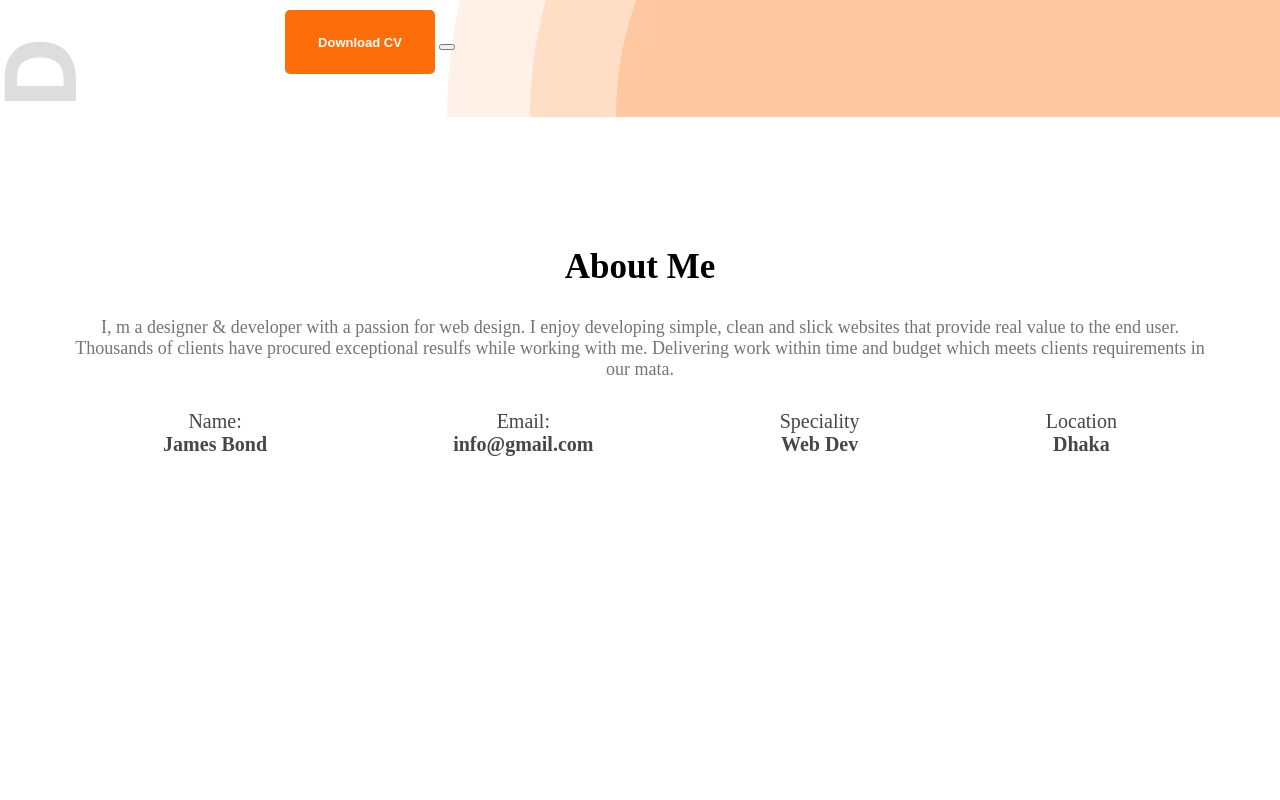
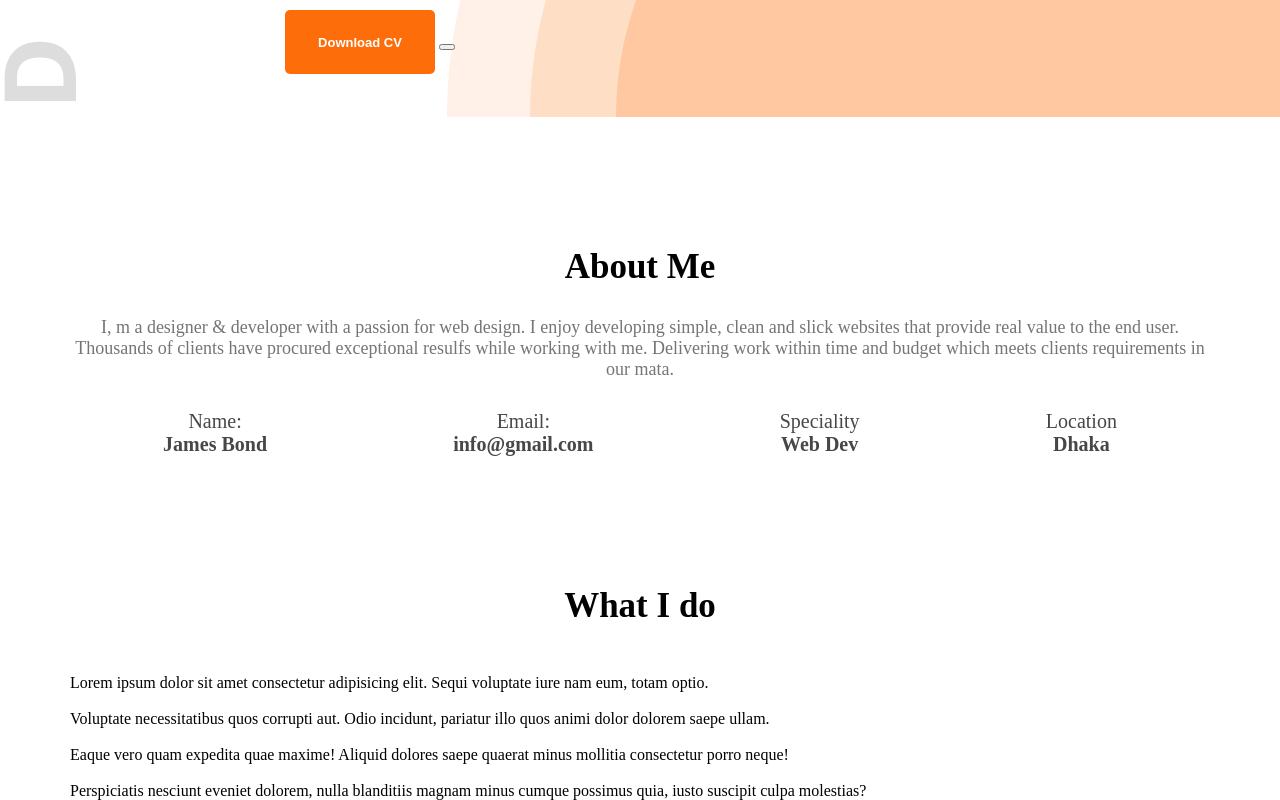
Before and after one commit to lafestival/developer-portfolio, a plain HTML site: page index.html in a window 1280 px wide. Shown: the part 727-1527 px from the top of the page. Before the commit the page ends 1183 px from the top, so only its background shows below. Drawn offline with Linux system fonts and the light colour scheme.

Commit message:
what i do section incomplete

```diff
--- a/index.html
+++ b/index.html
@@ -76,7 +76,38 @@
 
             </div>
 
+
         </section>
+
+        <!-- what I do section -->
+        <section class="what-i-do">
+
+            <h3 class="section-title">What I do</h3>
+
+            <div class="skills-container">
+                <div class="skill">
+                    <img src="" alt="">
+                    <p class="skill-title"></p>
+                    <p class="skill-description">Lorem ipsum dolor sit amet consectetur adipisicing elit. Sequi voluptate iure nam eum, totam optio.</p>
+                </div>
+                <div class="skill">
+                    <img src="" alt="">
+                    <p class="skill-title"></p>
+                    <p class="skill-description">Voluptate necessitatibus quos corrupti aut. Odio incidunt, pariatur illo quos animi dolor dolorem saepe ullam.</p>
+                </div>
+                <div class="skill">
+                    <img src="" alt="">
+                    <p class="skill-title"></p>
+                    <p class="skill-description">Eaque vero quam expedita quae maxime! Aliquid dolores saepe quaerat minus mollitia consectetur porro neque!</p>
+                </div>
+                <div class="skill">
+                    <img src="" alt="">
+                    <p class="skill-title"></p>
+                    <p class="skill-description">Perspiciatis nesciunt eveniet dolorem, nulla blanditiis magnam minus cumque possimus quia, iusto suscipit culpa molestias?</p>
+                </div>
+            </div>
+        </section>
+
 
     </main>
     <footer>
--- a/styles/portfolio.css
+++ b/styles/portfolio.css
@@ -159,3 +159,11 @@ nav li {
     font-weight: 700;
     color:  #474747;
 }
+
+
+/* what I do styles */
+
+.what-i-do{
+    margin-top: 130px;
+
+}
```
